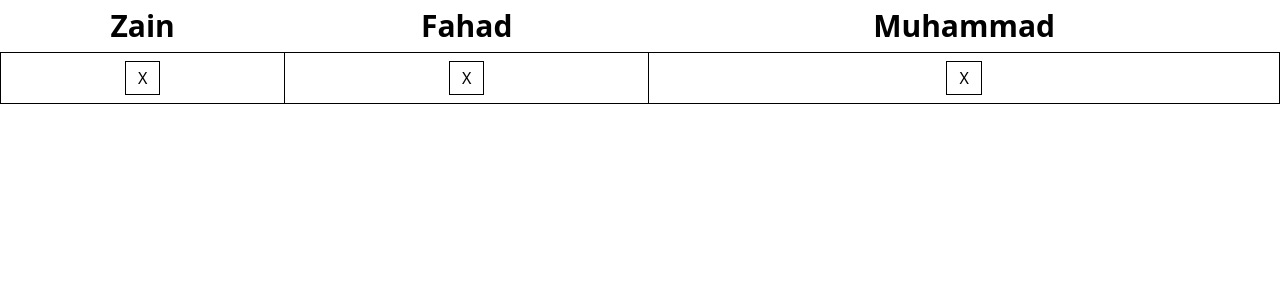
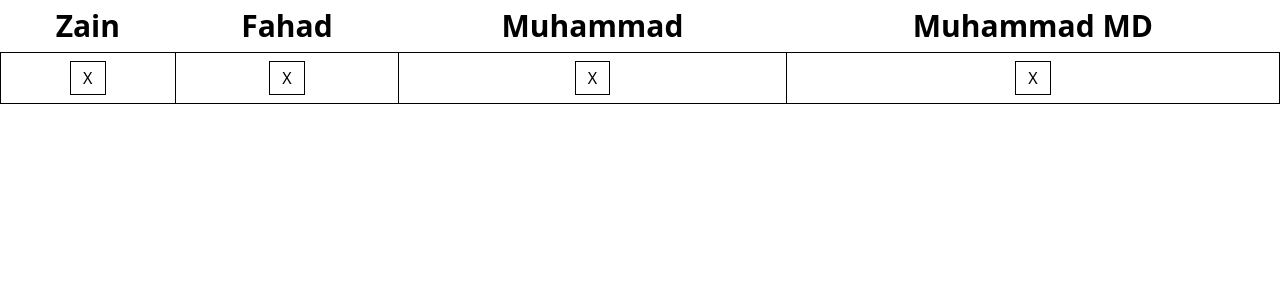
Before and after one commit to bilawal506/portfolio, a Next.js app in the folder my-app/: page / in a window 1280 px wide. Shown: the top 300 px of the page. Built offline with nearby package versions, Linux system fonts and the light colour scheme.

Commit message:
added Muhammad md

```diff
--- a/my-app/app/page.js
+++ b/my-app/app/page.js
@@ -1,6 +1,7 @@
 import Fahad from "@/components/Fahad";
 import  Zain  from "@/components/Zain";
 import Muhammad from "@/components/Muhammad";
+import Muhammad1 from "@/components/Muhammad1";
 export default function Home() {
   return (
     <>
@@ -10,6 +11,7 @@ export default function Home() {
       <th className="px-4 py-2 text-3xl font-bold">Zain</th>
       <th className="px-4 py-2 text-3xl font-bold">Fahad</th>
       <th className="px-4 py-2 text-3xl font-bold">Muhammad</th>
+      <th className="px-4 py-2 text-3xl font-bold">Muhammad MD</th>
     </tr>
   </thead>
   <tbody>
@@ -17,6 +19,7 @@ export default function Home() {
       <td className="border px-4 py-2 text-center"><Zain /></td>
       <td className="border px-4 py-2 text-center"><Fahad /></td>
       <td className="border px-4 py-2 text-center"><Muhammad /></td>
+      <td className="border px-4 py-2 text-center"><Muhammad1 /></td>
     </tr>
   </tbody>
 </table>
```
